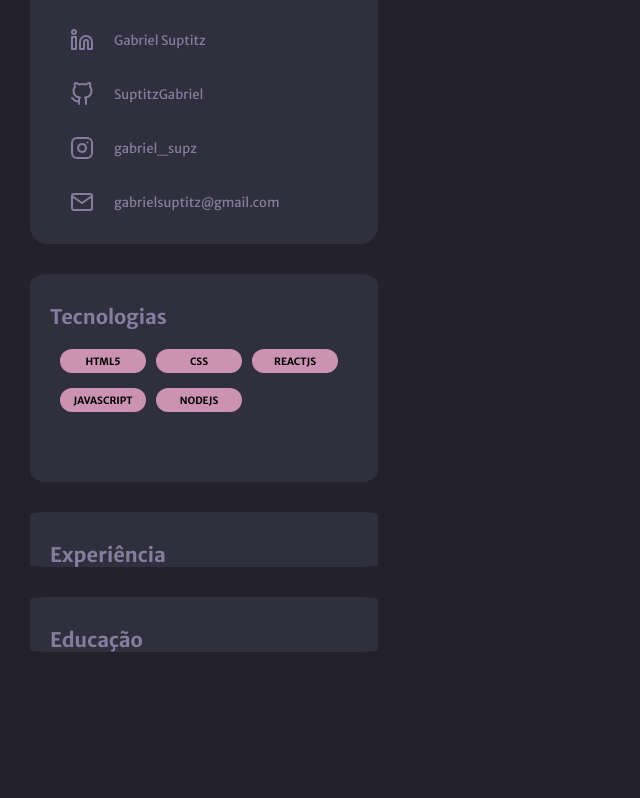
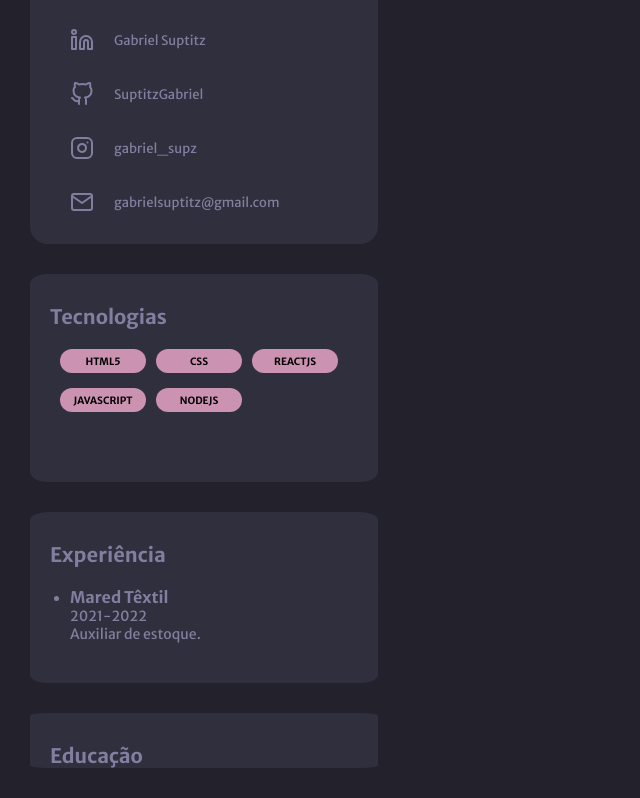
Before and after one commit to gabrielsupz/-Portfolio-challenge, a React (Vite) app: page / in a window 1280 px wide. Shown: the part 476-1274 px from the top of the page, without its empty margins (0-640 px from the left). Before the commit the page ends 1158 px from the top, so only its background shows below. Built offline with nearby package versions, Linux system fonts and the light colour scheme.

Commit message:
Finished EXP

```diff
--- a/src/aside.jsx
+++ b/src/aside.jsx
@@ -36,7 +36,21 @@ function Aside() {
         <a title='Clique para ir ao MDN sobre node' href='https://developer.mozilla.org/pt-BR/docs/Learn/Server-side/Express_Nodejs' target="blank">NODEJS</a>
       </div>
     </div>
-    <div className='exp'><h3>Experiência</h3></div>
+    <div className='exp'>
+      <h3>Experiência</h3>
+      <div>
+        <ul>
+          <li><strong>Mared Têxtil</strong>
+            <ul className='infoExp'>
+              <li>2021-2022</li>
+              <li>Auxiliar de estoque.</li>
+            </ul>
+
+          </li>
+        </ul>
+      </div>
+
+    </div>
     <div className='education'><h3>Educação</h3></div>
    </aside>
   )
--- a/src/styles/aside.css
+++ b/src/styles/aside.css
@@ -143,3 +143,29 @@ div.tec div.technologies a:hover{
   background-color: #383647;
   color: var(--text-color);
 }
+
+
+div.exp {
+  display: flex ;
+  flex-direction: column;
+}
+
+
+div.exp ul{
+font-size: 1.4rem;
+
+
+}
+div.exp ul.infoExp{
+  list-style: none;
+}
+
+div.exp ul strong{
+  font-size: 1.6rem;
+font-weight: 700;
+}
+
+div.exp div{
+  margin: 2rem 0rem 4rem 4rem;
+  width: auto;
+}
```
